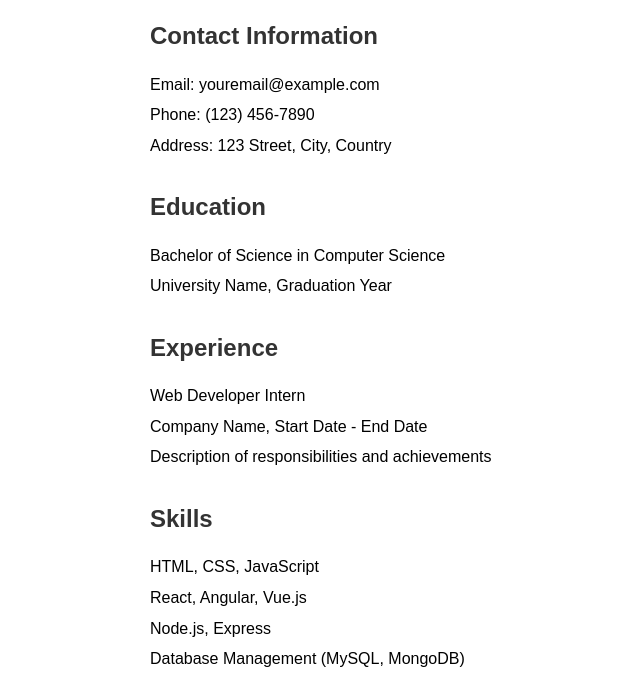
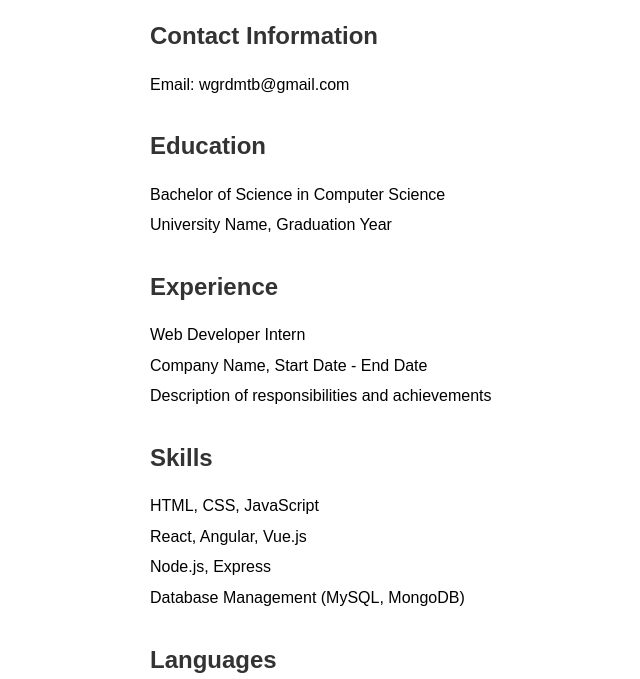
Before and after one commit to Jlwgrd/Jlwgrd.github.io, a plain HTML site: page index.html in a window 1280 px wide. Shown: the part 121-800 px from the top of the page, without its empty margins (90-730 px from the left). Drawn offline with Linux system fonts and the light colour scheme.

Commit message:
edit1
edit

```diff
--- a/index.html
+++ b/index.html
@@ -3,7 +3,7 @@
 <head>
     <meta charset="UTF-8">
     <meta name="viewport" content="width=device-width, initial-scale=1.0">
-    <title>Your Name - Resume</title>
+    <title>Jeremy Lee - Resume</title>
     <link rel="stylesheet" href="resume.css">
 </head>
 <body>
@@ -16,9 +16,7 @@
         <div class="section">
             <h2>Contact Information</h2>
             <ul>
-                <li>Email: youremail@example.com</li>
-                <li>Phone: (123) 456-7890</li>
-                <li>Address: 123 Street, City, Country</li>
+                <li>Email: wgrdmtb@gmail.com</li>
             </ul>
         </div>
 
```
